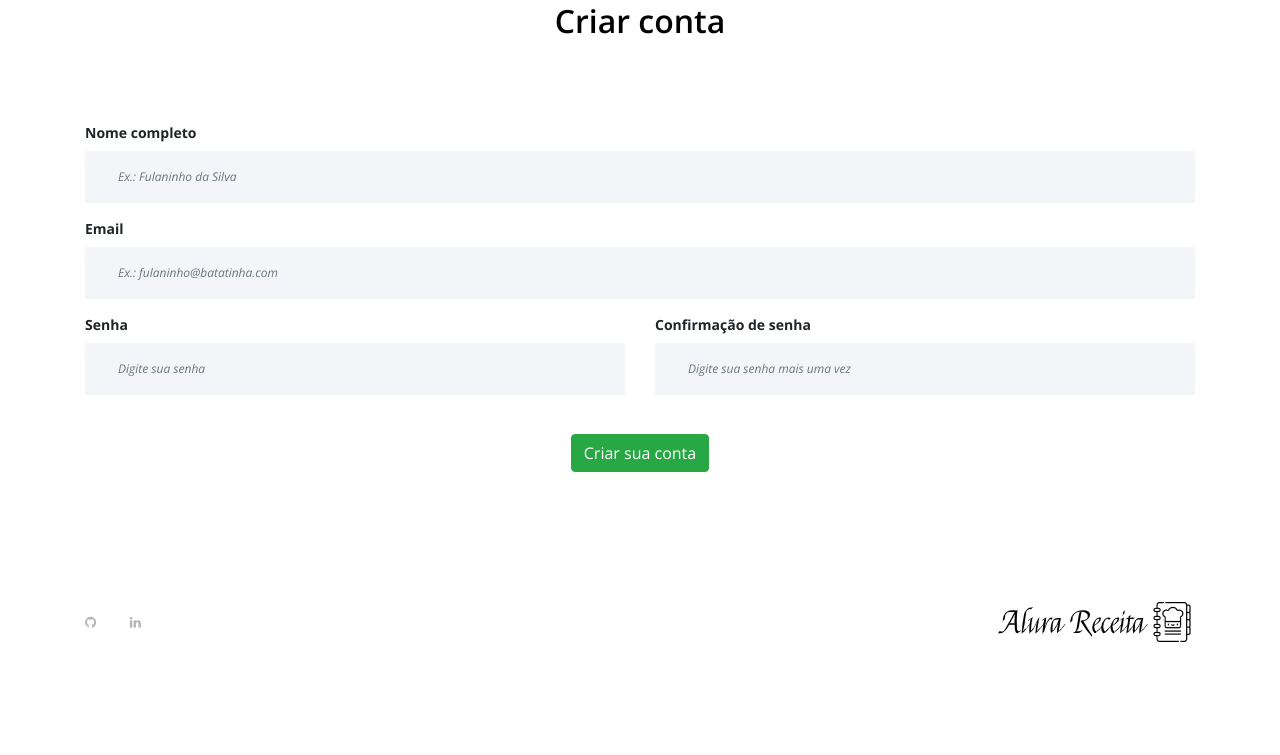
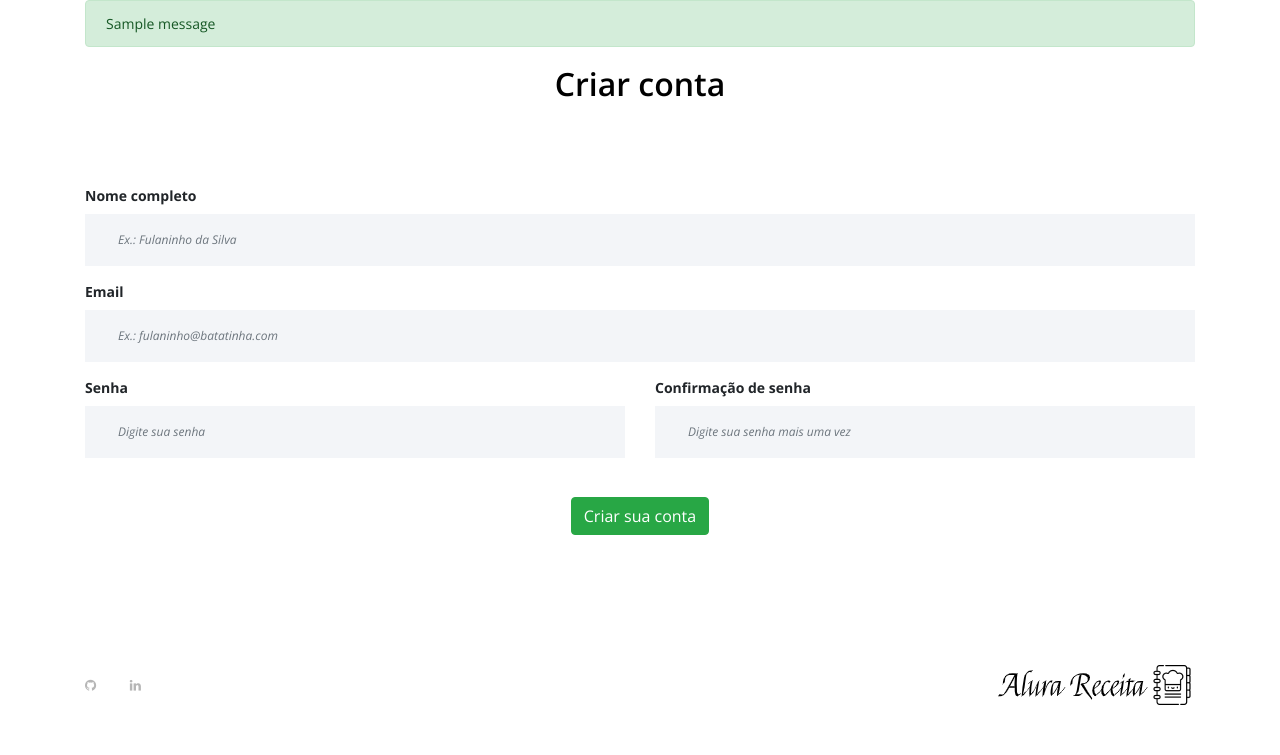
Before and after one commit to brnocesar/django-receitas, a Django app: page /usuarios/cadastro in a window 1280 px wide. Shown: the part 195-950 px from the top of the page. Before the commit the page ends 837 px from the top, so only its background shows below. Run offline with Django 3.2, Linux system fonts and the light colour scheme; tables that the repository leaves empty hold one stand-in row (values such as "Sample post"); one stand-in notice (Sample message) is shown; parts of the project's set-up code (start-up, migrations or seed data) failed here and were passed over; some libraries are stand-ins or nearby versions.

Commit message:
Cria partial para feedback message

```diff
--- a/apps/templates/_base.html
+++ b/apps/templates/_base.html
@@ -29,6 +29,7 @@
     </div>
 
     {% include 'partials/_header.html' %}
+    {% include 'partials/_messages.html' %}
 
 
     {% block content %} {% endblock %}
--- /dev/null
+++ b/apps/templates/partials/_messages.html
@@ -0,0 +1,9 @@
+<div class="container">
+    {% if messages %}
+        {% for message in messages %}
+            <div class="alert alert-{{message.tags}}" role="alert">
+                {{ message }}
+            </div>
+        {% endfor %}
+    {% endif %}
+</div>
```
Also changed, not shown: djangoreceitas/settings.py (+7 -0 lines).
